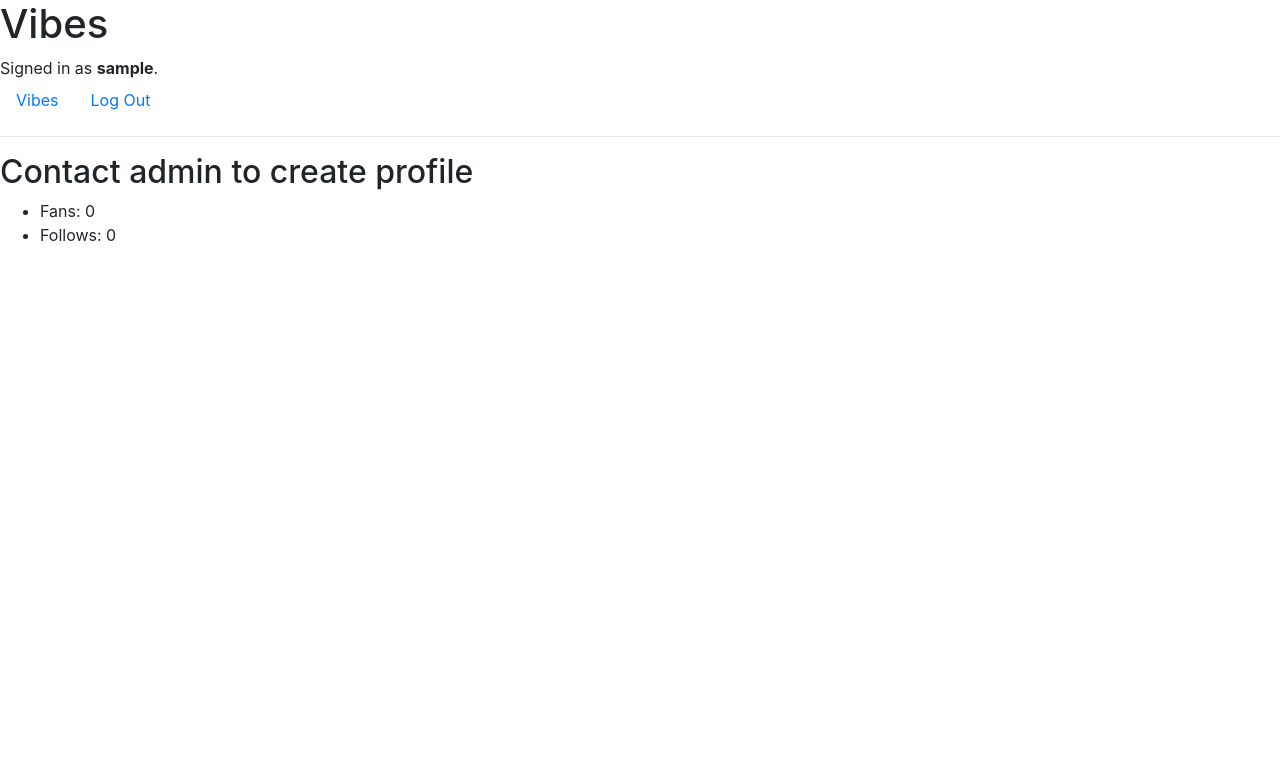
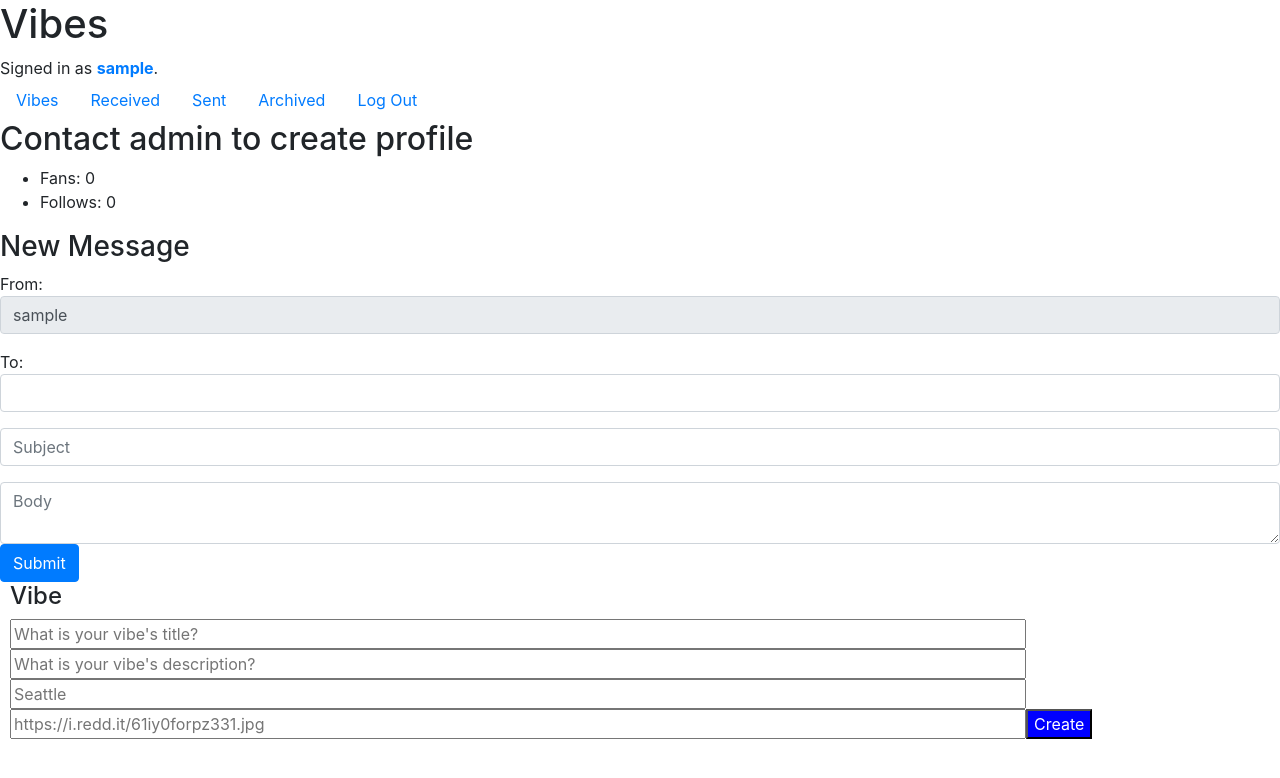
Before and after one commit to mrjohnsonalexander-zz/vibes, a Django app: a page that uses vibe/templates/vibe/index.html in a window 1280 px wide. Shown: the top 778 px of the page. Run offline with Django 3.2, Linux system fonts and the light colour scheme; the visitor is signed in with stand-in values (Sample User, id 1); data comes from the database, SQL or seed files in the repository; data that the repository does not hold is empty; some libraries are stand-ins or nearby versions.

Commit message:
Enable sending direct message to profile preferred name

```diff
--- a/vibe/admin.py
+++ b/vibe/admin.py
@@ -1,7 +1,7 @@
 from django.contrib import admin
 from django.contrib.auth.admin import UserAdmin
 
-from vibe.models import User, Vibe, Comment, Profile
+from vibe.models import User, Vibe, Comment, Profile, Message
 
 
 class VibeUserAdmin(UserAdmin):
@@ -13,3 +13,4 @@
 admin.site.register(Vibe)
 admin.site.register(Comment)
 admin.site.register(Profile)
+admin.site.register(Message)
--- a/vibe/static/vibe/vibe.js
+++ b/vibe/static/vibe/vibe.js
@@ -1,14 +1,24 @@
 document.addEventListener('DOMContentLoaded', () => {
+  // Buttons to toggle between message views
+  document.querySelector('#received').addEventListener('click', () => load_box('received'));
+  document.querySelector('#sent').addEventListener('click', () => load_box('sent'));
+  document.querySelector('#archived').addEventListener('click', () => load_box('archived'));
+  // Form to create vibe with listener button
+  vibeForm();
+  // Default load vibes
+  load_vibes();
+  // Add form listner to send messages
+  document.querySelector('#compose-form').addEventListener('submit', (event) => {
+    event.preventDefault();
+    event.stopPropagation();
+    send_message();
+  });
   // Profile Fan
   document.querySelector('#fan-button').addEventListener('click', (event) => {
     event.preventDefault();
     event.stopPropagation();
     fan();
   });
-  // Default vibe form
-  vibeForm();
-  // Default load vibes
-  load_vibes();
 })
 
 // Continuous vibe scroll
@@ -386,3 +396,140 @@
   }
   return cookieValue;
 }
+
+async function send_message() {
+  // Send composed message
+  console.log('send_message()');
+  await fetch('/message', {
+    method: 'POST',
+    body: JSON.stringify({
+      recipients: document.querySelector('#compose-recipients').value,
+      subject: document.querySelector('#compose-subject').value,
+      body: document.querySelector('#compose-body').value
+    })
+  }).then(response => response.json()).then(result => {console.log(result)});
+  load_box('sent');
+  return false;
+}
+
+function load_box(box) {
+  console.log(`load_box('${box}') started`);
+  get_messages(box);
+}
+
+function get_messages(box) {
+  console.log(`get_messages('${box}') started`);
+  document.querySelector(`#messages-view`).style = "display: inline-block; margin: 0%; width: 100%; height: 100%;";
+  document.querySelector(`#messages-view`).innerHTML = `<h3>${box.charAt(0).toUpperCase() + box.slice(1)}</h3>`;
+  fetch(`/messages/${box}`, {
+    method: 'GET'
+    }).then(response => response.json())
+    .then(messages => {
+      for(let j = 0; j < 50 && j < messages.length; j++){
+        // Populate box with messages
+        if (document.querySelector(`#messages-view`) != null) {
+          document.querySelector(`#messages-view`).innerHTML += `<div href="javascript:void(0)" data-read=${messages[j].read} onclick="read_message(${messages[j].id}, ${emails[j].archived});" class="message"><p class="sender">${messages[j].sender}</p><p class="subject">${messages[j].subject}</p><p class="timestamp">${messages[j].timestamp}</p></div>`;
+        } else {
+          console.log(`div id "messages-view" not found`);
+        }
+      }
+    })
+}
+
+async function read_message(message_id, archived) {
+  // read message
+  console.log(`read_message(${message_id}, ${archived}) started`);
+  // Hide all but read view
+  document.querySelector('#compose-view').style.display = 'none';
+  document.querySelector(`#received-messages-view`).style.display = 'none';
+  document.querySelector(`#sent-messages-view`).style.display = 'none';
+  document.querySelector(`#archived-messages-view`).style.display = 'none';
+  document.querySelector('#read-view').style.display = 'block';
+  // Update read view
+  await fetch(`/message/${message_id}`, {
+    method: 'GET'
+  }).then(response => response.json()).then(message => {
+    document.querySelector('#read-view > h3').textContent = `Read Message's Timestamp: ${message.timestamp}`;
+    document.querySelector('#read-sender').value = message.sender;
+    document.querySelector('#read-recipients').value = message.recipients;
+    document.querySelector('#read-subject').value = message.subject;
+    document.querySelector('#read-body').value = message.body;
+  });
+  // Update message read property
+  console.log(`Putting message ${message_id} read property true`);
+  await fetch(`/messages/${message_id}`, {
+    method: 'PUT',
+    body: JSON.stringify({
+      read: true
+    })
+  })
+  // Hide Archive buttun if reading sent message and
+  // set read form archive listener for message being read.
+  await fetch('/messages/sent', {
+    method: 'GET'
+  }).then(response => response.json()).then(messages => {
+    for(let m = 0; m < messages.length; m++) {
+      if (messages[m].id == message_id) {
+        document.querySelector('#read-archive').style.visibility = 'hidden';
+        break;
+      } else {
+        document.querySelector('#read-archive').style.visibility = 'visible';
+      }
+    }
+  })
+  // Archive update
+  await fetch('/message/archive', {
+    method: 'GET'
+  }).then(response => response.json()).then(messages => {
+    for(let q = 0; q < messages.length; q++) {
+      if (messages[q].id == message_id) {
+        document.querySelector('#read-archive').value = "Unarchive";
+        break;
+      } else {
+        document.querySelector('#read-archive').value = "Archive";
+      }
+    }
+  })
+  // By default Archive and Reply to last read messages;
+  last_read_messages = message_id;
+  last_archived = archived;
+}
+
+function compose_message() {
+  console.log('compose_message() started');
+  // Hide all but compose view
+  document.querySelector('#vibe-').style.display = 'none';
+  document.querySelector('#profile').style.display = 'none';
+  document.querySelector('#vibes').style.display = 'none';
+  document.querySelector('#read-view').style.display = 'none';
+  document.querySelector(`#received-messeages-view`).style.display = 'none';
+  document.querySelector(`#sent-messages-view`).style.display = 'none';
+  document.querySelector(`#archived-messages-view`).style.display = 'none';
+  document.querySelector('#compose-view').style.display = 'block';
+  // Clear out composition fields
+  document.querySelector('#compose-recipients').value = '';
+  document.querySelector('#compose-subject').value = '';
+  document.querySelector('#compose-body').value = '';
+}
+
+async function get_profile(name) {
+  console.log(`get_profile(${name})`);
+  //
+  await fetch(`/profile/${name}`, {
+    method: 'GET'
+  }).then(response => response.json()).then(result => {console.log(result)})
+
+  // Hide all but compose view
+  document.querySelector('#vibe-').style.display = 'none';
+  document.querySelector('#profile').style.display = 'block';
+  document.querySelector('#vibes').style.display = 'none';
+  document.querySelector('#read-view').style.display = 'none';
+  document.querySelector(`#received-messeages-view`).style.display = 'block';
+  document.querySelector(`#sent-messages-view`).style.display = 'none';
+  document.querySelector(`#archived-messages-view`).style.display = 'none';
+  document.querySelector('#compose-view').style.display = 'block';
+  // Clear out composition fields
+  document.querySelector('#compose-recipients').value = '';
+  document.querySelector('#compose-subject').value = '';
+  document.querySelector('#compose-body').value = '';
+}
--- a/vibe/templates/vibe/index.html
+++ b/vibe/templates/vibe/index.html
@@ -10,7 +10,7 @@
     </a>
     <ul class="vibe-metadata">
         <li>
-            <a href="{% url 'vibe:profile' vibe.creator %}">{{ vibe.creator }}</a>
+            <a href="/profile/{{vibe.creator}}">{{ vibe.creator }}</a>
         </li>
         <li>
             <a href="javascript:vibeForm({{ vibe.id }});">Edit</a>
@@ -51,9 +51,15 @@
     </li>
 </ul>
 {% endfor %}
-{% elif profile %}
-<h2 class="vibe-profile-name">{{ profile.preferred_name }}</h2>
-<div class="vibe-profile">
+{% elif box_messages %}
+<div id="messages-view">
+{% for message in messages %}
+<div id="message-id-{{ message.id}}" data-read="{{ message.read }}" onclick="read_message({{ message.id }}, {{message.archived}});" class="message"><p class="sender">{{message.sender.user.username}}</p><p class="subject">{{message.subject}}</p><p class="timestamp">{{message.timestamp}}</p></div>
+{% endfor %}
+</div>
+{% elif show_profile %}
+<div class="vibe-profile" id="profile" style="display: block;">
+    <h2 class="vibe-profile-name">{{ profile.preferred_name }}</h2>
     <ul>
         <li>
             Fans: {{ fan_count }}
@@ -73,12 +79,34 @@
             {% endif %}
         {% endif %}
     </ul>
+    <div id="compose-view">
+        <h3>New Message</h3>
+        <form id="compose-form" method="POST">
+            {% csrf_token %}
+            <div class="form-group">
+                From: <input disabled class="form-control" value="{{ request.user.username }}">
+            </div>
+            <div class="form-group">
+                To: <input id="compose-recipients" class="form-control">
+            </div>
+            <div class="form-group">
+                <input class="form-control" id="compose-subject" placeholder="Subject">
+            </div>
+            <textarea class="form-control" id="compose-body" placeholder="Body"></textarea>
+            <input id='compose-submit' type="submit" class="btn btn-primary"/>
+        </form>
+    </div>
 </div>
-{% else %}
-<div id="vibe">
+<div id="vibe" style="display: none;">
 </div>
-<h3>Community Vibes!</h3>
-<div id="vibes">
+<div id="vibes" style="display: none;">
+</div>
+{% else %}\
+<div class="vibe-profile" id="profile" style="display: none;">
+</div>
+<div id="vibe" style="display: block;">
+</div>
+<div id="vibes" style="display: block;">
 </div>
 {% endif %}
 {% endblock %}
--- a/vibe/templates/vibe/layout.html
+++ b/vibe/templates/vibe/layout.html
@@ -14,7 +14,7 @@
         <h1>Vibes</h1>
         <div>
             {% if user.is_authenticated %}
-                Signed in as <strong>{{ user.username }}</strong>.
+                Signed in as <strong><a href="/profile/{{user.username }}">{{ user.username }}</a></strong>.
             {% else %}
                 Not signed in.
             {% endif %}
@@ -24,9 +24,18 @@
                 <a class="nav-link" href="{% url 'vibe:index' %}">Vibes</a>
             </li>
             {% if user.is_authenticated %}
-                <li class="nav-item">
-                    <a class="nav-link" href="{% url 'vibe:logout' %}">Log Out</a>
-                </li>
+            <li>
+                <a class="nav-link" href="{% url 'vibe:messages' 'received' %}" id="received">Received</a>
+            </li>
+            <li>
+                <a class="nav-link" href="{% url 'vibe:messages' 'sent' %}" id="sent">Sent</a>
+            </li>
+            <li>
+                <a class="nav-link" href="{% url 'vibe:messages' 'archived' %}" id="archived">Archived</a>
+            </li>
+            <li class="nav-item">
+                <a class="nav-link" href="{% url 'vibe:logout' %}">Log Out</a>
+            </li>
             {% else %}
                 <li class="nav-item">
                     <a class="nav-link" href="{% url 'vibe:login' %}">Log In</a>
@@ -36,7 +45,6 @@
                 </li>
             {% endif %}
         </ul>
-        <hr>
         {% block body %}
         {% endblock %}
     </body>
--- a/vibe/urls.py
+++ b/vibe/urls.py
@@ -18,4 +18,7 @@
     path("cheers/<str:vibe_id>", views.cheers, name="cheers"),
     path("comments/<int:vibe_id>/", views.comments, name="comments"),
     path("fan/<int:profileid>/<str:fan>", views.fan, name="fan"),
+    path("message/<int:message_id>", views.message, name="message"),
+    path("messages/<str:box>", views.messages, name="messages"),
+    path("message", views.compose, name="compose"),
 ]
--- a/vibe/views.py
+++ b/vibe/views.py
@@ -14,7 +14,7 @@
 
 import json
 
-from vibe.models import User, Vibe, Profile, Comment
+from vibe.models import User, Vibe, Profile, Comment, Message
 
 
 def index(request):
@@ -245,6 +245,7 @@
         'profile': profile,
         'vibes': vibes,
         'self_profile': self_profile,
+        'show_profile': True,
         'fan': fan,
         'fan_count': fan_count,
         'follow_count': follow_count
@@ -327,3 +328,119 @@
             return render(request, "vibe/login.html", {
                 "message": "Must login to comment on vibe."
             })
+
+
+@login_required
+def messages(request, box):
+    # Get current users profile
+    profile = Profile.objects.get(user=request.user)
+    # Filter message returned based on box
+    if box == "received":
+        messages = Message.objects.filter(
+            recipients=profile, archived=False
+        )
+    elif box == "sent":
+        messages = Message.objects.filter(
+            sender=profile
+        )
+    elif box == "archived":
+        messages = Message.objects.filter(
+            recipients=profile, archived=True
+        )
+    else:
+        return JsonResponse({"error": "Invalid box."}, status=400)
+
+    # Return messages in reverse chronologial order
+    try:
+        messages = messages.order_by("-timestamp").all()
+    except:
+        print("no messages")
+        #return JsonResponse({
+        #   "error": f"No messages to returned for {box}"
+        #}, status=400)
+    #return JsonResponse([message.serialize() for message in messages], safe=False)
+    return render(request, "vibe/index.html", {
+        'box_messages': True,
+        'messages': messages,
+    })
+
+
+@csrf_exempt
+@login_required
+def message(request, message_id):
+
+    # Query for requested message
+    try:
+        message = Message.objects.get(pk=message_id)
+    except Message.DoesNotExist:
+        return JsonResponse({"error": "Message not found."}, status=404)
+
+    # Return message contents
+    if request.method == "GET":
+        return JsonResponse(message.serialize())
+
+    # Update whether message is read or should be archived
+    elif request.method == "PUT":
+        data = json.loads(request.body)
+        if data.get("read") is not None:
+            message.read = data["read"]
+        if data.get("archived") is not None:
+            message.archived = data["archived"]
+        message.save()
+        return HttpResponse(status=204)
+
+    # Message must be via GET or PUT
+    else:
+        return JsonResponse({
+            "error": "GET or PUT request required."
+        }, status=400)
+
+@csrf_exempt
+@login_required
+def compose(request):
+
+    # Composing a new message must be via POST
+    if request.method != "POST":
+        return JsonResponse({"error": "POST request required."}, status=400)
+
+    # Check recipient preferred_name
+    data = json.loads(request.body)
+    preferred_names = [preferred_name.strip() for preferred_name in data.get("recipients").split(",")]
+    if preferred_names == [""]:
+        return JsonResponse({
+            "error": "At least one recipient required."
+        }, status=400)
+
+    # Convert preferred_name to profiles
+    recipients = []
+    for preferred_name in preferred_names:
+        try:
+            profile = Profile.objects.get(preferred_name=preferred_name)
+            recipients.append(profile)
+        except User.DoesNotExist:
+            return JsonResponse({
+                "error": f"Profile with preferred name {preferred_name} does not exist."
+            }, status=400)
+
+    # Get contents of message
+    subject = data.get("subject", "")
+    body = data.get("body", "")
+
+    # Create one message for each recipient, plus sender
+    profiles = set()
+    self_profile = Profile.objects.get(user=request.user)
+    profiles.add(profile)
+    profiles.update(recipients)
+    for profile in profiles:
+        message = Message(
+            sender=self_profile,
+            subject=subject,
+            body=body,
+            read=self_profile == profile
+        )
+        message.save()
+        for recipient in recipients:
+            message.recipients.add(recipient)
+        message.save()
+
+    return JsonResponse({"message": "Message sent successfully."}, status=201)
```
Also changed, not shown: vibe/models.py (+22 -0 lines), vibe/static/vibe/styles.css (+36 -0 lines), README.md, vibe/migrations/0003_message.py (added).
